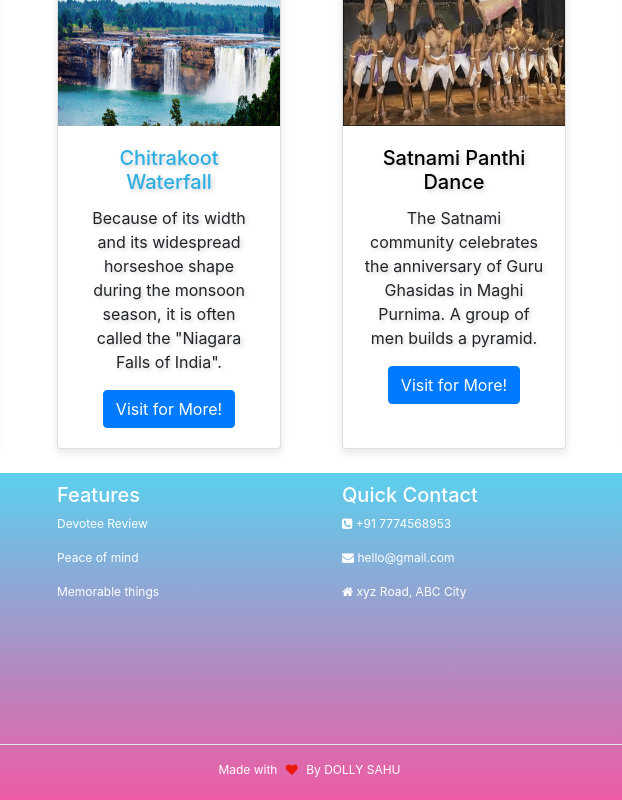
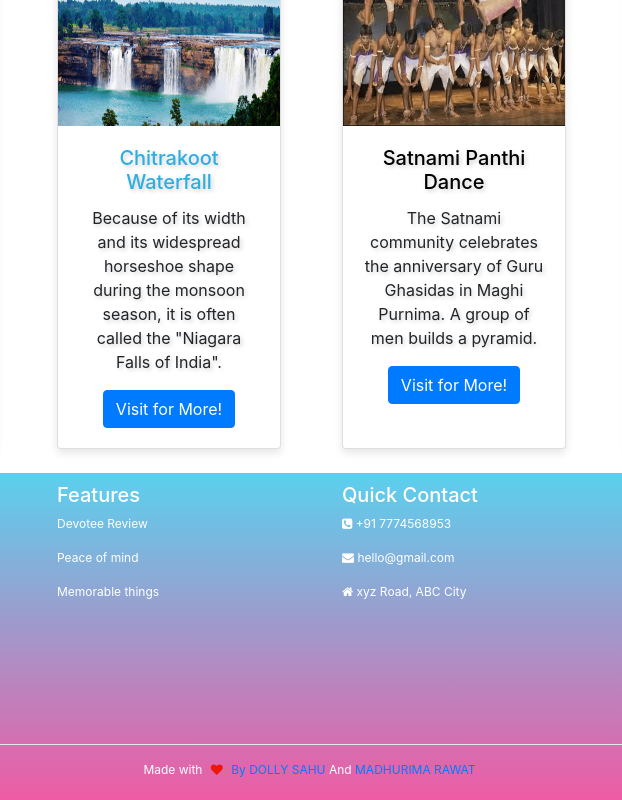
Before and after one commit to Talenteddolly/Chhattisgarh-Stories-Website, a plain HTML site: page index.htm in a window 1280 px wide. Shown: the part 1628-2428 px from the top of the page, 313-935 px from the left. Drawn offline with nearby package versions, Linux system fonts and the light colour scheme.

Commit message:
Update index.htm

```diff
--- a/index.htm
+++ b/index.htm
@@ -306,7 +306,7 @@
         <p><i class="fa fa-twitter"></i> Twitter</p>
     </div>
 </div><hr>
-<p class="copyright">Made with  <i class="fa fa-heart"></i> By DOLLY SAHU</p>
+<p class="copyright">Made with  <i class="fa fa-heart"></i> <a href = "https://github.com/Talenteddolly">By DOLLY SAHU</a> And <a href = "https://github.com/madhurimarawat">MADHURIMA RAWAT</a></p>
 </div>
 </section>
 </body>
```
